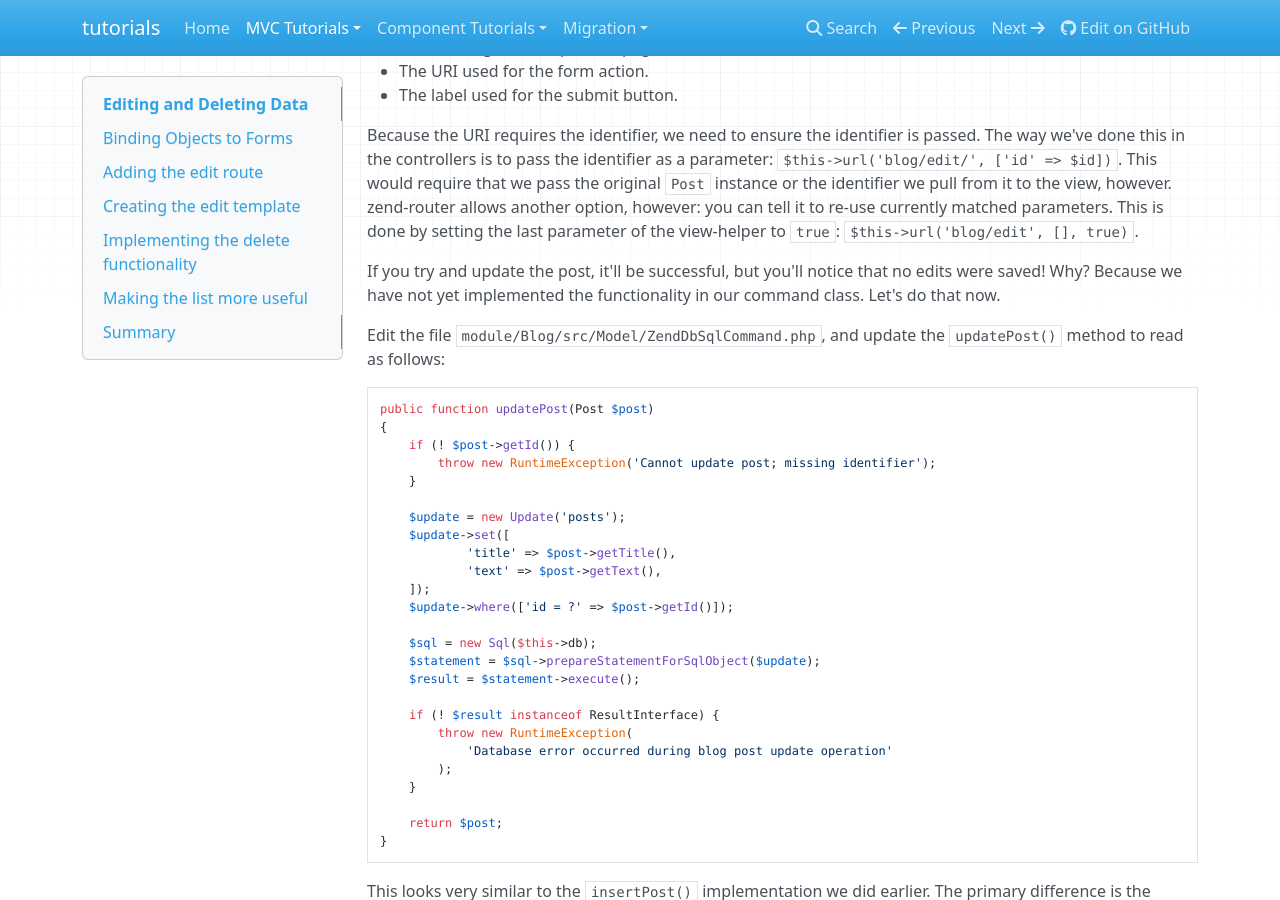
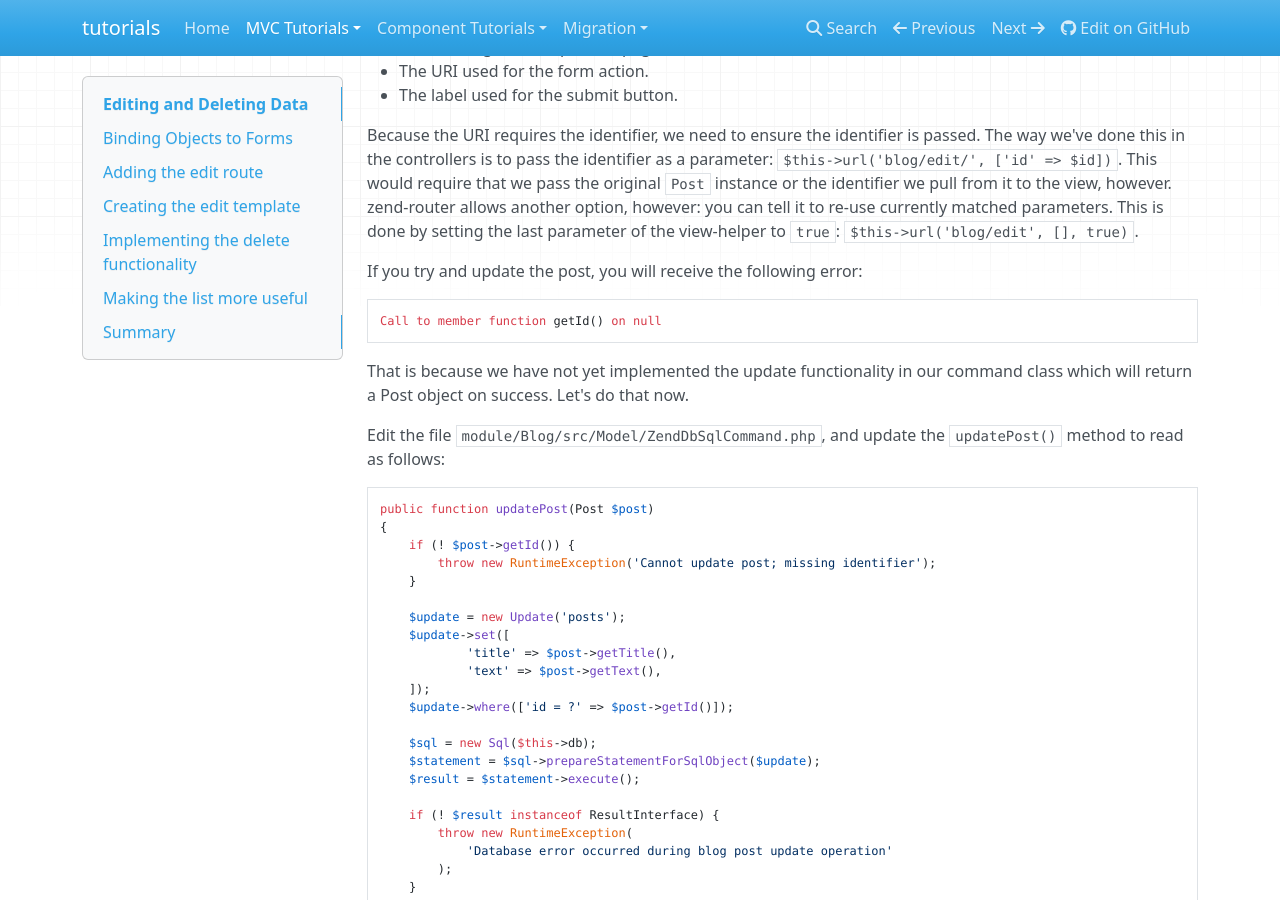
Before and after one commit to laminas/tutorials, an MkDocs documentation site: the page built from doc/book/in-depth-guide/data-binding.md, in a window 1280 px wide and 900 px high, scrolled down 5641 px. Built offline with MkDocs 1.6.1, drawn with Linux system fonts in a browser that asks for light colours; nearby versions of some CDN libraries; old or Windows-style settings are respelled for this version of MkDocs; some of the changed text lies outside the part shown.

Commit message:
Fixed example issue and phrase improvement
- At one point after writing the editAction, the tutorial says

>If you try and update the post, it'll be successful, but you'll notice that no
edits were saved!
I think this is wrong because there will be an error here as the body of ZendDbSqlCommand::updatePost($post) is not yet implemented, so it will not return a $post object and we will receive a call on null error.
- I think the sentence "How to `Update` and `Delete` operations" will look more natural by adding a "do" or "perform" before `Update`.

Best Regards
Mehdi

````diff
--- a/doc/book/in-depth-guide/data-binding.md
+++ b/doc/book/in-depth-guide/data-binding.md
@@ -322,9 +322,12 @@ view, however. zend-router allows another option, however: you can tell it to
 re-use currently matched parameters.  This is done by setting the last parameter
 of the view-helper to `true`: `$this->url('blog/edit', [], true)`.
 
-If you try and update the post, it'll be successful, but you'll notice that no
-edits were saved! Why? Because we have not yet implemented the functionality in
-our command class. Let's do that now.
+If you try and update the post, you will receive the following error:
+```
+Call to member function getId() on null
+```
+That is because we have not yet implemented the update functionality in
+our command class which will return a Post object on success. Let's do that now.
 
 Edit the file `module/Blog/src/Model/ZendDbSqlCommand.php`, and update the
 `updatePost()` method to read as follows:
````
Also changed, not shown: other parts of doc/book/in-depth-guide/data-binding.md (+1 -1 lines).
